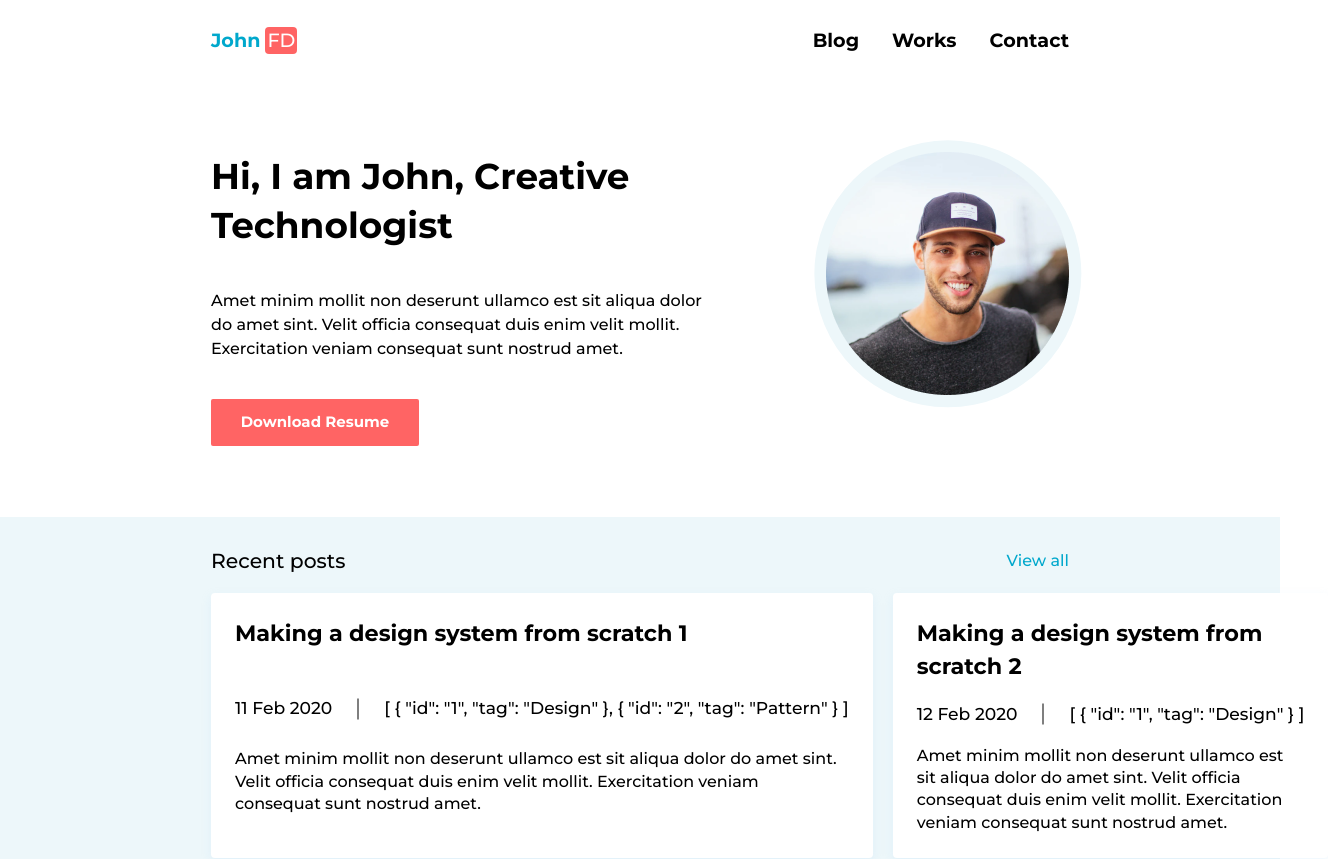
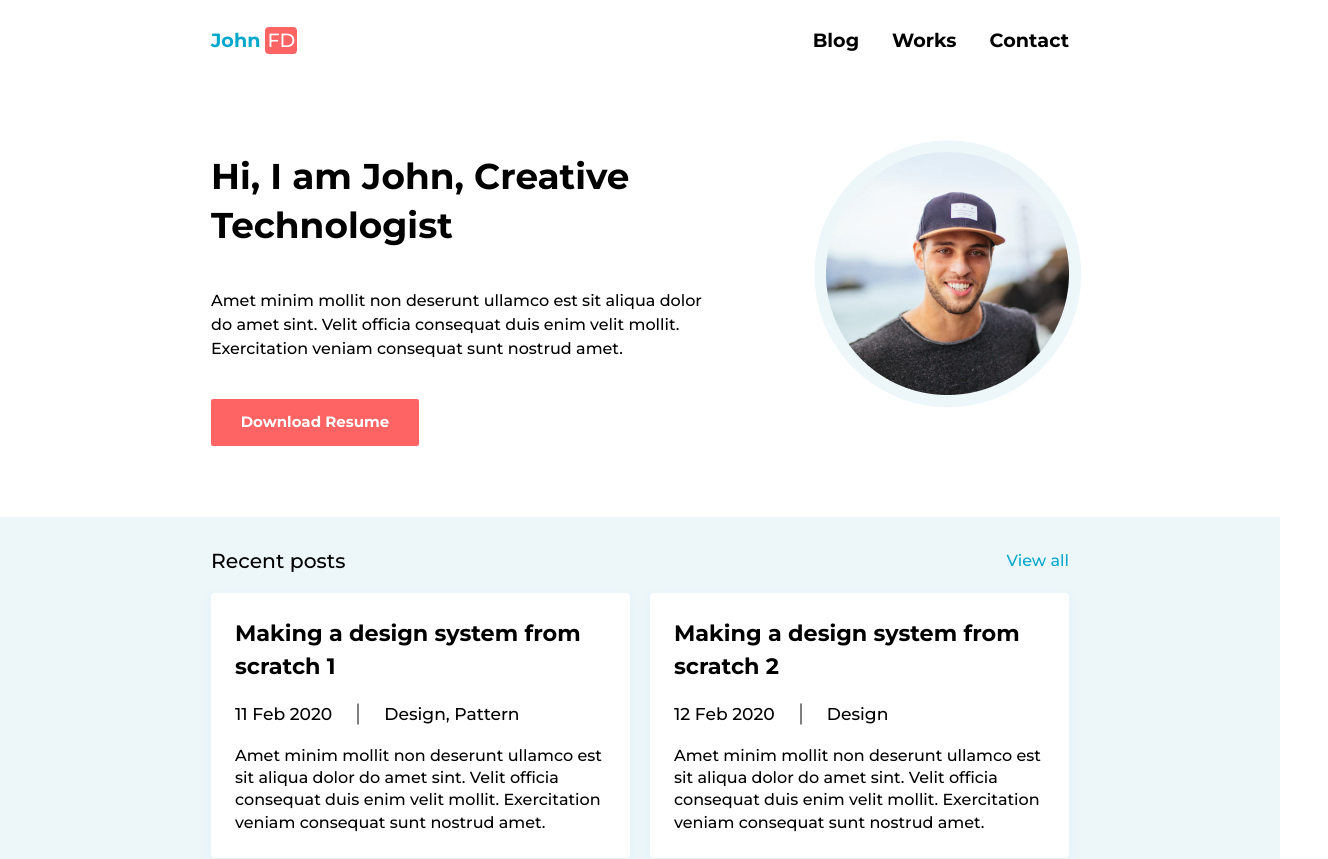
Before and after one commit to AndreyFront/AndreyFront.github.io, a Vue app in the folder andrey-front/: page / in a window 1280 px wide. Shown: the top 859 px of the page, 1328 px wide, since content can reach past the window. Built offline with nearby package versions, Linux system fonts and the light colour scheme; data requests are answered from the project's data file.

Commit message:
a page of works has been made

```diff
--- a/andrey-front/src/assets/styles/parts/_ui.scss
+++ b/andrey-front/src/assets/styles/parts/_ui.scss
@@ -2,3 +2,4 @@
 
 @import './ui/btn';
 @import './ui/my-title';
+@import './ui/my-title-page';
--- /dev/null
+++ b/andrey-front/src/assets/styles/parts/ui/my-title-page.scss
@@ -0,0 +1,11 @@
+.my-title-page {
+    margin-bottom: 25px;
+
+    &__title {
+        font-weight: 900;
+
+        &--h2 {
+            @include adaptiv-font(44, 30);
+        }
+    }
+}
--- a/andrey-front/src/components/FeaturedWorks.vue
+++ b/andrey-front/src/components/FeaturedWorks.vue
@@ -3,7 +3,7 @@
         <div class="main-container max-width">
             <div class="my-title">
                 <span class="my-title__text">Featured works</span>
-                <router-link to="/works" class="link-reset link">View all</router-link>
+                <router-link :to="{ name: 'work' }" class="link-reset link">View all</router-link>
             </div>
             <ListWorks :works="listWorks"/>
         </div>
@@ -22,7 +22,7 @@ export default {
         return {}
     },
     created() {
-        this.$store.dispatch('getWorks', 'http://localhost:3000/works')
+        this.$store.dispatch('getWorks', 'http://localhost:3000/works?_limit=3')
     },
     computed: {
         listWorks() {
--- a/andrey-front/src/components/RecentPosts.vue
+++ b/andrey-front/src/components/RecentPosts.vue
@@ -29,12 +29,12 @@ export default {
         return {}
     },
     created() {
-        this.$store.dispatch('uploadingPosts', 'http://localhost:3000/posts')
+        this.$store.dispatch('uploadingPosts', 'http://localhost:3000/posts?_limit=2')
     },
     computed: {
         posts() {
-            console.log(this.$store.getters.getPosts)
-            return this.$store.getters.getPosts
+            const data = this.$store.getters.getPosts
+            return data
         }
     }
 }
--- a/andrey-front/src/layouts/Header.vue
+++ b/andrey-front/src/layouts/Header.vue
@@ -8,7 +8,7 @@
                         <router-link to="/blog" class="link-reset"><span class="text">Blog</span></router-link>
                     </li>
                     <li class="li">
-                        <router-link to="/works" class="link-reset"><span class="text">Works</span></router-link>
+                        <router-link :to="{ name: 'work' }" class="link-reset"><span class="text">Works</span></router-link>
                     </li>
                     <li class="li">
                         <router-link to="/contact" class="link-reset"><span class="text">Contact</span></router-link>
--- a/andrey-front/src/router/index.js
+++ b/andrey-front/src/router/index.js
@@ -1,12 +1,18 @@
 import { createRouter, createWebHistory } from 'vue-router'
 import HomeView from '../views/HomeView.vue'
+import WorkView from '../views/WorkView.vue'
 
 const routes = [
   {
     path: '/',
     name: 'home',
     component: HomeView
-  }
+  },
+  {
+    path: '/work',
+    name: 'work',
+    component: WorkView
+  },
 ]
 
 const router = createRouter({
--- a/andrey-front/src/server/db.json
+++ b/andrey-front/src/server/db.json
@@ -23,6 +23,14 @@
             "year": "2020",
             "type": "Dashboard",
             "description": "Amet minim mollit non deserunt ullamco est sit aliqua dolor do amet sint. Velit officia consequat duis enim velit mollit. Exercitation veniam consequat sunt nostrud amet."
+        },
+        {
+            "id": 4,
+            "image": "https://threejs.org/files/projects/particlelove.png",
+            "title": "Designing Dashboards 4",
+            "year": "2021",
+            "type": "Dashboard",
+            "description": "Amet minim mollit non deserunt ullamco est sit aliqua dolor do amet sint. Velit officia consequat duis enim velit mollit. Exercitation veniam consequat sunt nostrud amet."
         }
     ],
 
@@ -31,40 +39,21 @@
             "id": 1,
             "title": "Making a design system from scratch 1",
             "date": "11 Feb 2020",
-            "tags": [
-                {
-                    "id": "1",
-                    "tag": "Design"
-                },
-                {
-                    "id": "2",
-                    "tag": "Pattern"
-                }
-            ],
+            "tags": "Design, Pattern",
             "description": "Amet minim mollit non deserunt ullamco est sit aliqua dolor do amet sint. Velit officia consequat duis enim velit mollit. Exercitation veniam consequat sunt nostrud amet."
         },
         {
             "id": 2,
             "title": "Making a design system from scratch 2",
             "date": "12 Feb 2020",
-            "tags": [
-                {
-                    "id": "1",
-                    "tag": "Design"
-                }
-            ],
+            "tags": "Design",
             "description": "Amet minim mollit non deserunt ullamco est sit aliqua dolor do amet sint. Velit officia consequat duis enim velit mollit. Exercitation veniam consequat sunt nostrud amet."
         },
         {
             "id": 3,
             "title": "Making a design system from scratch 3",
             "date": "13 Feb 2020",
-            "tags": [
-                {
-                    "id": "2",
-                    "tag": "Pattern"
-                }
-            ],
+            "tags": "Pattern",
             "description": "Amet minim mollit non deserunt ullamco est sit aliqua dolor do amet sint. Velit officia consequat duis enim velit mollit. Exercitation veniam consequat sunt nostrud amet."
         }
     ]
--- /dev/null
+++ b/andrey-front/src/views/WorkView.vue
@@ -0,0 +1,38 @@
+<template>
+    <div class="work">
+        <div class="main-container max-width">
+            <div class="my-title-page">
+                <h2 class="my-title-page__title my-title-page__title--h2">Work</h2>
+            </div>
+            <ListWorks :works="listWorks"/>
+        </div>
+    </div>
+  </template>
+
+  <script>
+  import ListWorks from "@/components/ListWorks"
+
+  export default {
+    name: 'WorkView',
+    components: {
+        ListWorks
+    },
+    created() {
+        this.$store.dispatch('getWorks', 'http://localhost:3000/works')
+    },
+    computed: {
+        listWorks() {
+            return this.$store.getters.getListWorks
+        }
+    }
+  }
+  </script>
+
+<style scoped lang="scss">
+    @import '@/assets/styles/vars';
+    @import '@/assets/styles/mixins';
+
+    .main-container {
+        padding: 90px 0 58px;
+    }
+</style>
```
